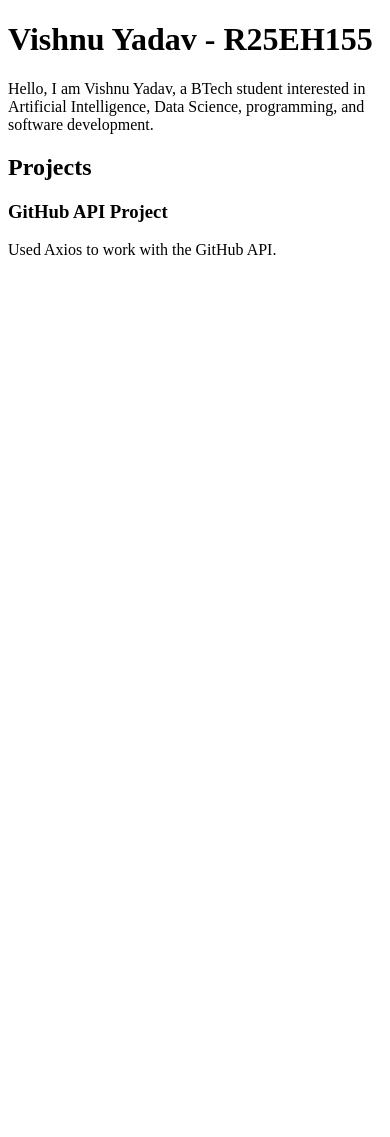
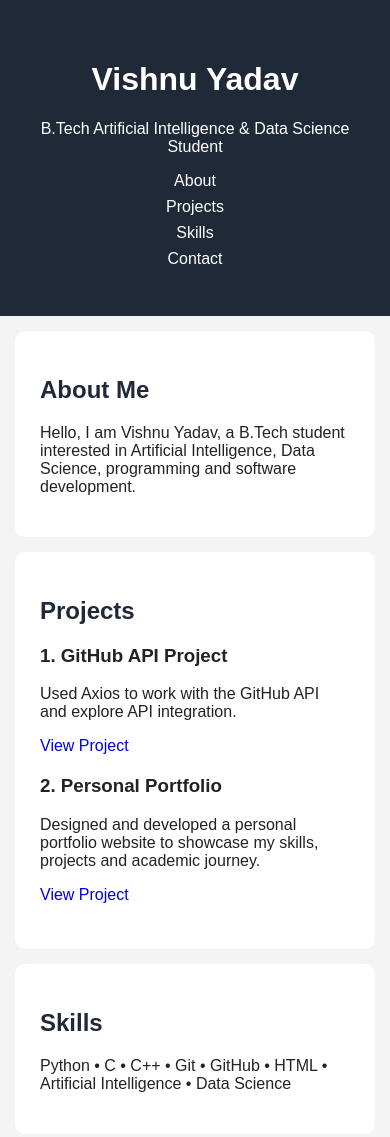
Before and after one commit to vishnuyadavvenkatesh-source/vishnu-R25EH155, a website: page index.html in a window 390 px wide. Shown: the top 1137 px of the page. Before the commit the page ends 844 px from the top, so only its background shows below. Drawn offline with Linux system fonts and the light colour scheme.

Commit message:
Update portfolio sections and responsive design

```diff
--- a/index.html
+++ b/index.html
@@ -1,20 +1,130 @@
 <!DOCTYPE html>
-<html>
+<html lang="en">
 <head>
+    <meta charset="UTF-8">
+    <meta name="viewport" content="width=device-width, initial-scale=1.0">
     <title>Vishnu Yadav - Portfolio</title>
+
+    <style>
+        body {
+            font-family: Arial, sans-serif;
+            margin: 0;
+            background: #f4f4f4;
+            color: #222;
+        }
+
+        header {
+            background: #1f2937;
+            color: white;
+            padding: 40px 20px;
+            text-align: center;
+        }
+
+        nav a {
+            color: white;
+            margin: 0 10px;
+            text-decoration: none;
+        }
+
+        section {
+            max-width: 900px;
+            margin: 25px auto;
+            padding: 25px;
+            background: white;
+            border-radius: 10px;
+        }
+
+        h2 {
+            color: #1f2937;
+        }
+
+        .project {
+            margin-bottom: 20px;
+        }
+
+        .project a {
+            text-decoration: none;
+        }
+
+        footer {
+            text-align: center;
+            padding: 20px;
+        }
+
+        @media (max-width: 600px) {
+            section {
+                margin: 15px;
+            }
+
+            nav a {
+                display: block;
+                margin: 8px;
+            }
+        }
+    </style>
 </head>
 
 <body>
-    <h1>Vishnu Yadav - R25EH155</h1>
 
+<header>
+    <h1>Vishnu Yadav</h1>
+    <p>B.Tech Artificial Intelligence & Data Science Student</p>
+
+    <nav>
+        <a href="#about">About</a>
+        <a href="#projects">Projects</a>
+        <a href="#skills">Skills</a>
+        <a href="#contact">Contact</a>
+    </nav>
+</header>
+
+<section id="about">
+    <h2>About Me</h2>
     <p>
-        Hello, I am Vishnu Yadav, a BTech student interested in Artificial
-        Intelligence, Data Science, programming, and software development.
+        Hello, I am Vishnu Yadav, a B.Tech student interested in
+        Artificial Intelligence, Data Science, programming and
+        software development.
     </p>
+</section>
 
+<section id="projects">
     <h2>Projects</h2>
 
-    <h3>GitHub API Project</h3>
-    <p>Used Axios to work with the GitHub API.</p>
+    <div class="project">
+        <h3>1. GitHub API Project</h3>
+        <p>Used Axios to work with the GitHub API and explore API integration.</p>
+        <a href="https://github.com/vishnuyadavvenkatesh-source/vishnu-R25EH155"
+           target="_blank">View Project</a>
+    </div>
+
+    <div class="project">
+        <h3>2. Personal Portfolio</h3>
+        <p>
+            Designed and developed a personal portfolio website to showcase
+            my skills, projects and academic journey.
+        </p>
+        <a href="https://github.com/vishnuyadavvenkatesh-source/vishnu-R25EH155"
+           target="_blank">View Project</a>
+    </div>
+</section>
+
+<section id="skills">
+    <h2>Skills</h2>
+    <p>Python • C • C++ • Git • GitHub • HTML • Artificial Intelligence • Data Science</p>
+</section>
+
+<section id="contact">
+    <h2>Contact</h2>
+    <p>
+        LinkedIn:
+        <a href="https://www.linkedin.com/in/vishnuyadav-venkatesh-889b86428/"
+           target="_blank">View LinkedIn Profile</a>
+    </p>
+</section>
+
+<footer>
+    <p>© 2026 Vishnu Yadav | Portfolio</p>
+</footer>
+
 </body>
 </html>
```
